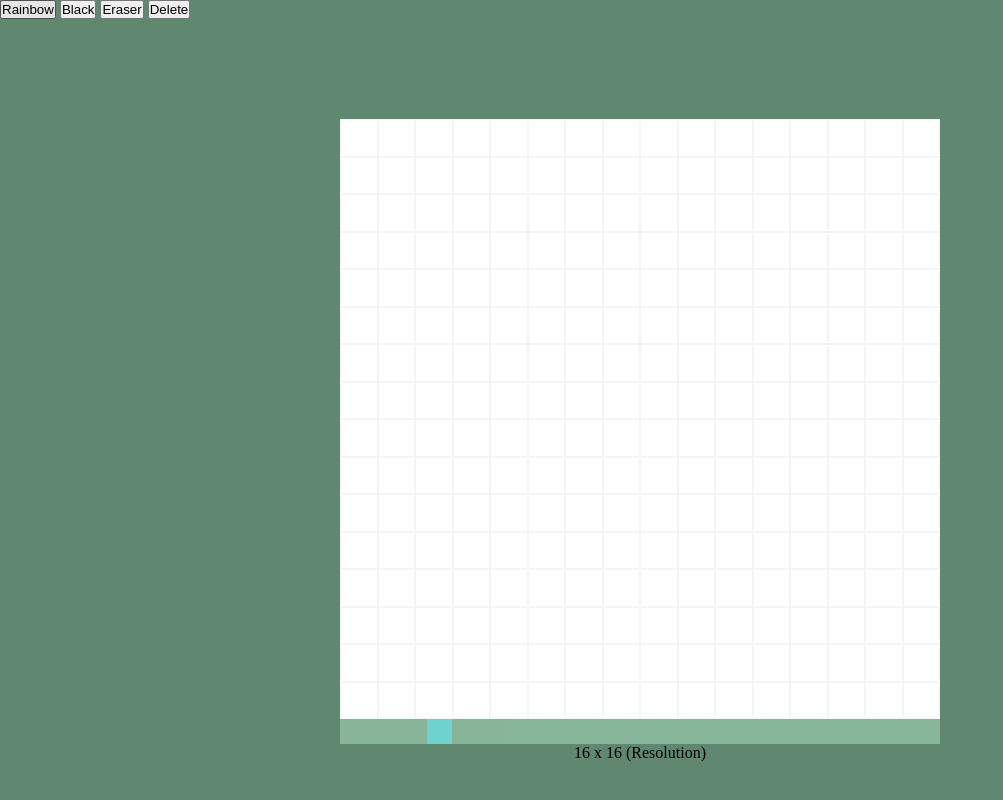
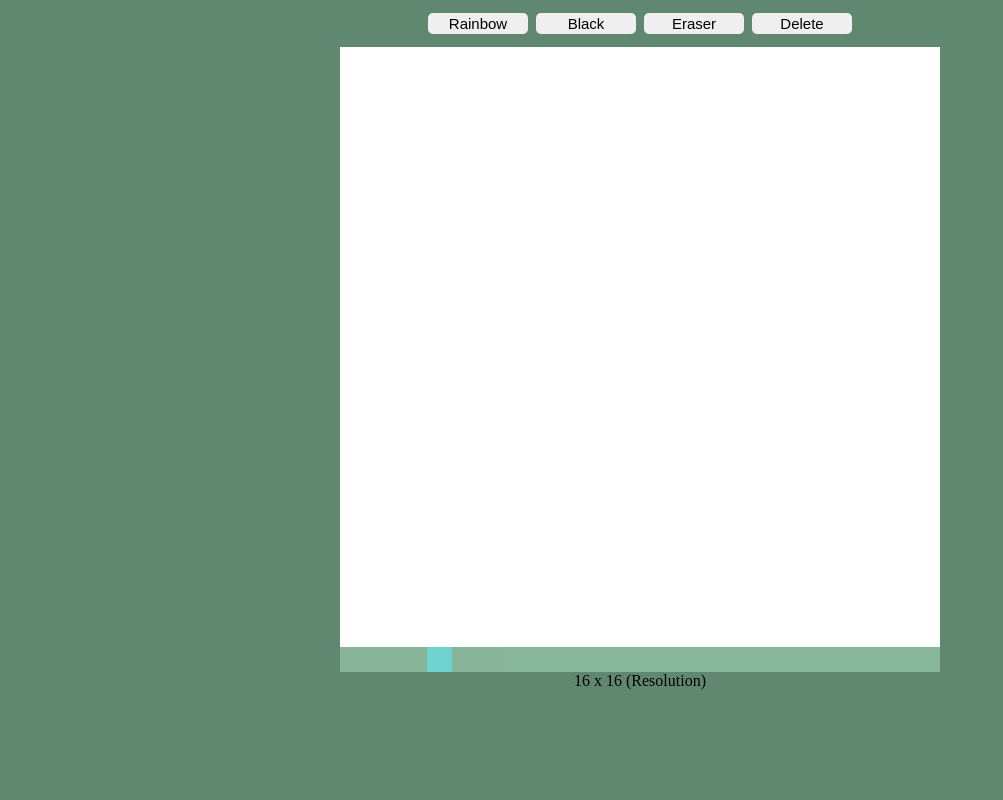
Before and after one commit to aurorn/Etch-A-Sketch, a plain HTML site: page index.html in a window 1280 px wide. Shown: the whole page, without its empty margins (0-1003 px from the left). Drawn offline with Linux system fonts and the light colour scheme.

Commit message:
updated look, placement and format of buttons

```diff
--- a/styles/styles.css
+++ b/styles/styles.css
@@ -1,27 +1,39 @@
 * {
     margin: 0;
     padding: 0;
+
 }
 
 body{
     background-color: rgb(96, 136, 112);
+    display: flex;
+    flex-direction: column;
+    align-items: center;
+    margin: 0 auto;
+    align-items: center;
+
+}
+
+#options {
+    display: flex;
+    flex: 1;
+    flex-direction: row;
+    justify-content: space-between;
+    gap: 8px;
+    padding: 1%;
 }
 
 #eas-area {
     display: flex;
+    align-items: center;
+    background-color: white;
     flex-wrap: wrap;
-    background-color: white;
-    margin: 100px auto 0 auto;
+
 
 }
 
-.cell {
-    border: 1px solid whitesmoke;
-
-}
 
 #slider-container {
-    margin: 0px auto;
     display: flex;
     align-items: center;
     flex-direction: column;
@@ -44,9 +56,7 @@ body{
 }
 
 #slider-value {
-    margin: 0 auto;
     text-align: center;
-
 }
 
 #slider:hover {
@@ -68,3 +78,16 @@ body{
     background: rgb(116, 244, 248);
     cursor: pointer;
 }
+
+button {
+    height: auto;
+    width: 100px;
+    font-size: 15px;
+    border-style: solid;
+    border-radius: 5px;
+    border-color: transparent;
+    display: flex;
+    flex: 1;
+    justify-content: center;
+
+}
```
